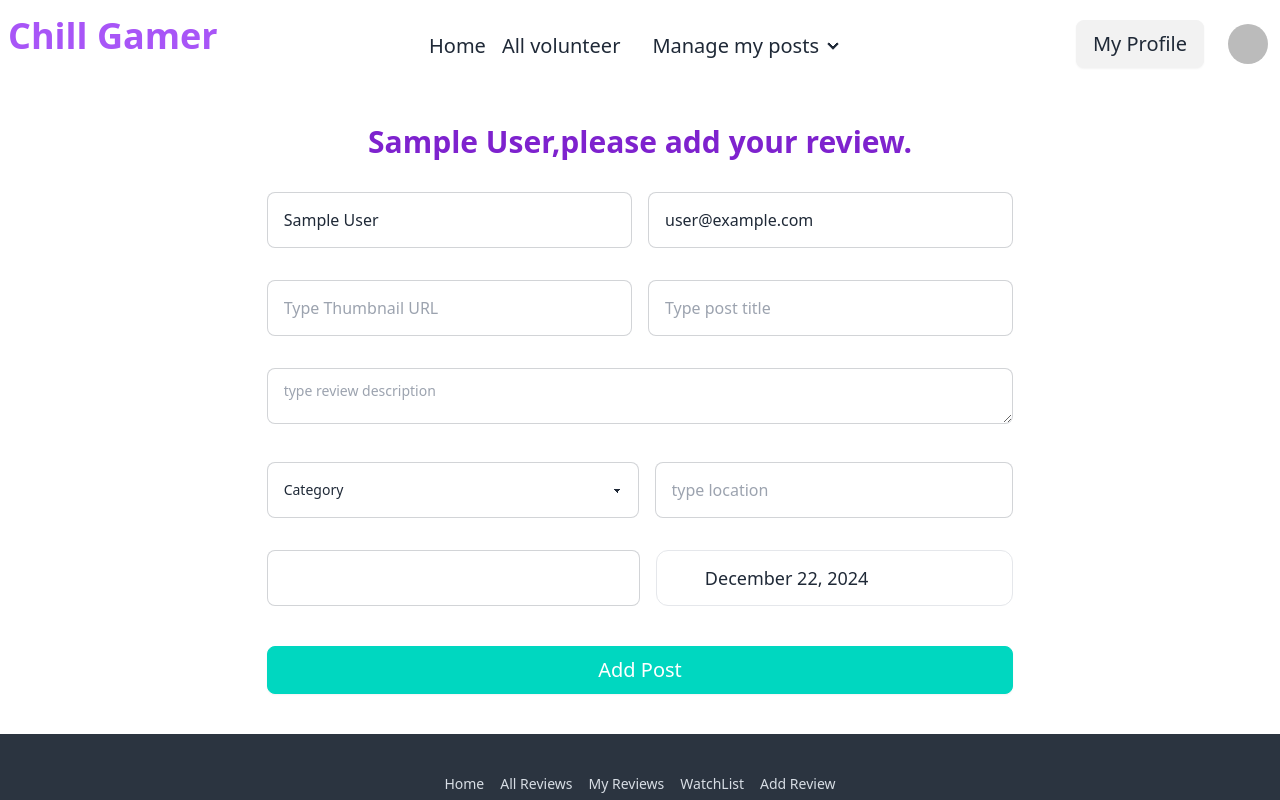
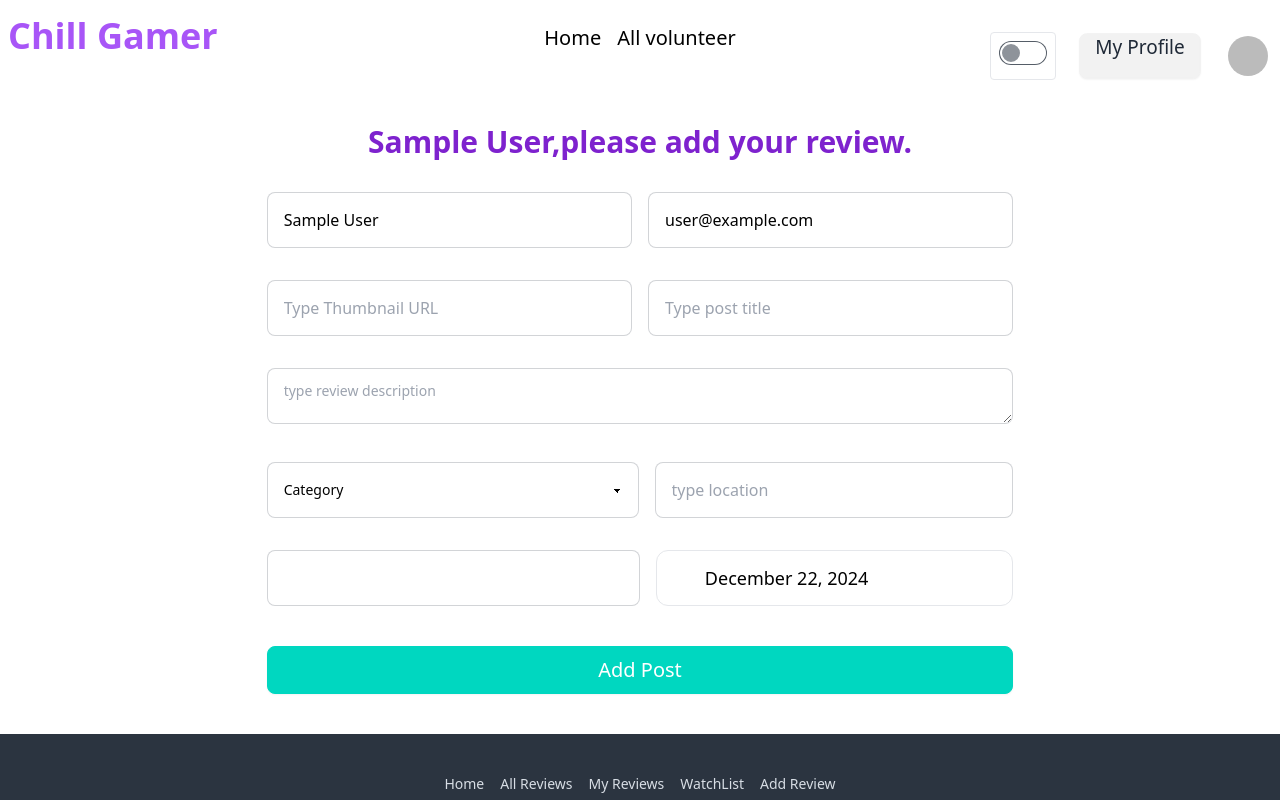
Before and after one commit to habibur5313/volunteer-management-website, a React (Vite) app: page /addVolunteer in a window 1280 px wide. Shown: the top 800 px of the page. Built offline with nearby package versions, Linux system fonts and the light colour scheme; no server answers; sample sign-in values are in the browser's storage.

Commit message:
dark mode toogleing added

```diff
--- a/src/Layout/MainLayout.jsx
+++ b/src/Layout/MainLayout.jsx
@@ -1,19 +1,36 @@
-import React from "react";
+import React, { useEffect, useState } from "react";
 import Navbar from "../SharedItems/Navbar";
 import { Outlet } from "react-router-dom";
 import Footer from "../SharedItems/Footer";
 
 const MainLayout = () => {
+  const [darkMode, setDarkMode] = useState(false);
+  const toggleDarkMode = () => {
+    setDarkMode(!darkMode);
+  };
+  useEffect(() => {
+    if (darkMode) {
+      document.documentElement.classList.add("dark");
+    } else {
+      document.documentElement.classList.remove("dark");
+    }
+  }, [darkMode]);
   return (
     <div>
+       <div
+        className={
+          darkMode ? "dark bg-gray-900 text-white" : "bg-white text-black"
+        }
+      >
       <div className="container mx-auto">
-        <Navbar></Navbar>
+        <Navbar toggleDarkMode={toggleDarkMode}></Navbar>
         <div className="min-h-[calc(100vh-380px)]">
           <Outlet></Outlet>
         </div>
       </div>
       <Footer></Footer>
     </div>
+    </div>
   );
 };
 
--- a/src/Pages/AddPost/AddVolunteerNeedPost.jsx
+++ b/src/Pages/AddPost/AddVolunteerNeedPost.jsx
@@ -71,12 +71,12 @@ const AddVolunteerNeedPost = () => {
             <input
               type="text"
               value={user?.displayName}
-              className="input input-bordered h-14 w-full"
+              className="input input-bordered h-14 w-full text-black"
             />
             <input
               type="text"
               value={user?.email}
-              className="input input-bordered w-full h-14"
+              className="input input-bordered w-full h-14 text-black"
             />
           </div>
           {/* thumbnail and title */}
@@ -85,17 +85,17 @@ const AddVolunteerNeedPost = () => {
               type="text"
               placeholder="Type Thumbnail URL"
               name="thumbnailUrl"
-              className="input input-bordered h-14 w-full"
+              className="input input-bordered h-14 w-full text-black"
             />
             <input
               type="text"
               placeholder="Type post title"
               name="postTitle"
-              className="input input-bordered w-full h-14"
+              className="input input-bordered w-full h-14 text-black"
             />
           </div>
           {/* Description */}
-          <div className="w-11/12 lg:w-9/12 xl:w-7/12 2xl:w-6/12 mx-auto mt-4 md:mt-8">
+          <div className="w-11/12 lg:w-9/12 xl:w-7/12 2xl:w-6/12 text-black mx-auto mt-4 md:mt-8">
             <textarea
               placeholder="type review description"
               name="description"
@@ -103,7 +103,7 @@ const AddVolunteerNeedPost = () => {
             ></textarea>
           </div>
           {/* category and location */}
-          <div className="w-11/12 lg:w-9/12 xl:w-7/12 2xl:w-6/12  mx-auto flex flex-col md:flex-row gap-4 mt-4 md:mt-8">
+          <div className="w-11/12 lg:w-9/12 xl:w-7/12 2xl:w-6/12 text-black  mx-auto flex flex-col md:flex-row gap-4 mt-4 md:mt-8">
             <select
               name="category"
               defaultValue={"Category"}
@@ -123,14 +123,14 @@ const AddVolunteerNeedPost = () => {
             />
           </div>
           {/* No. of volunteers needed and deadline */}
-          <div className="w-11/12 lg:w-9/12 xl:w-7/12 2xl:w-6/12  mx-auto flex flex-col md:flex-row gap-4 mt-4 md:mt-8">
+          <div className="w-11/12 lg:w-9/12 xl:w-7/12 2xl:w-6/12 text-black  mx-auto flex flex-col md:flex-row gap-4 mt-4 md:mt-8">
             <input
               type="number"
               name="volunteerNeeded"
               className="input input-bordered h-14 w-full"
             />
 
-            <div className="w-full h-14 border rounded-xl flex items-center justify-center">
+            <div className="w-full h-14 border text-black rounded-xl flex items-center justify-center">
 
               <DatePicker
                 selected={startDate}
--- a/src/Pages/AllVolunteerNeedPost/VolunteerCardDetails.jsx
+++ b/src/Pages/AllVolunteerNeedPost/VolunteerCardDetails.jsx
@@ -45,7 +45,7 @@ const VolunteerCardDetails = () => {
 
 
         <div className="flex-1">
-        <form action="">
+        <form action="" className="text-black">
         <input
               type="text"
               value={user?.displayName}
--- a/src/Pages/MyVolunteerNeedPosts/MyPostUpdate.jsx
+++ b/src/Pages/MyVolunteerNeedPosts/MyPostUpdate.jsx
@@ -78,7 +78,7 @@ const MyPostUpdate = () => {
         <h1 className="text-3xl mt-5 font-semibold animate__animated animate__pulse animate__infinite	infinite text-purple-700 text-center">
           {organizerName}, Update your review.
         </h1>
-        <form onSubmit={handleUpdateReview}>
+        <form onSubmit={handleUpdateReview} className="text-black">
           <div className="w-11/12 lg:w-9/12 xl:w-7/12 2xl:w-6/12  mx-auto flex flex-col md:flex-row gap-4 mt-4 md:mt-8">
             <input
               type="text"
--- a/src/SharedItems/Navbar.jsx
+++ b/src/SharedItems/Navbar.jsx
@@ -3,7 +3,7 @@ import { Link, NavLink, useLocation } from "react-router-dom";
 import { Tooltip } from "react-tooltip";
 import { AuthContext } from "../Context/AuthProvider";
 
-const Navbar = () => {
+const Navbar = ({ toggleDarkMode }) => {
   const { user, handleSignOut } = useContext(AuthContext);
   const { pathname } = useLocation();
 
@@ -33,13 +33,26 @@ const Navbar = () => {
           >
             <NavLink to={"/"}>Home</NavLink>
             <NavLink to={"/allVolunteer"}>All volunteer</NavLink>
+            {user && (
+              <NavLink to={"/addVolunteer"}>Add Volunteer need Post</NavLink>
+            )}
+            {user && (
               <li>
                 <a>Manage my posts</a>
                 <ul className="p-2 ">
-          <li><NavLink to={'/myVolunteerNeedPosts'}>My volunteer need posts</NavLink></li>
-          <li><NavLink to={'/myVolunteerRequestPost'}>My Volunteer Request Post</NavLink></li>
+                  <li>
+                    <NavLink to={"/myVolunteerNeedPosts"}>
+                      My volunteer need posts
+                    </NavLink>
+                  </li>
+                  <li>
+                    <NavLink to={"/myVolunteerRequestPost"}>
+                      My Volunteer Request Post
+                    </NavLink>
+                  </li>
                 </ul>
               </li>
+            )}
           </ul>
         </div>
         <h1 className="text-4xl font-semibold text-purple-500">Chill Gamer</h1>
@@ -48,35 +61,55 @@ const Navbar = () => {
         <ul className="menu menu-horizontal flex items-center px-1 gap-2 xl:gap-4 text-xl font-medium ">
           <NavLink to={"/"}>Home</NavLink>
           <NavLink to={"/allVolunteer"}>All volunteer</NavLink>
-        <li>
-        <details>
-          <summary>Manage my posts</summary>
-          <ul className="p-2 z-20 shadow">
-            <li><NavLink to={'/myVolunteerNeedPosts'}>My volunteer need posts</NavLink></li>
-            <li><NavLink to={'/myVolunteerRequestPost'}>My Volunteer Request Post</NavLink></li>
-          </ul>
-        </details>
-      </li>
         </ul>
       </div>
       <div className="navbar-end">
+        <button
+          onClick={toggleDarkMode}
+          className="p-2 m-4 border rounded hidden sm:block"
+        >
+          <input
+            type="checkbox"
+            value="synthwave"
+            className="toggle theme-controller"
+          />
+        </button>
         {user ? (
           <div className="flex items-center gap-4 relative">
-            <div className="dropdown">
+            <div className="dropdown text-black">
               <div
                 tabIndex={0}
                 role="button"
-                className="btn m-1 text-xl font-medium"
+                className="btn m-1 text-xl hidden md:block font-medium"
               >
                 My Profile
               </div>
               <ul
                 tabIndex={0}
-                className="dropdown-content menu text-xl font-medium  space-y-4 py-4 mt-2 rounded-box bg-zinc-200 z-20  w-60 p-2 shadow"
+                className="dropdown-content menu text-xl font-medium  space-y-4 py-4 mt-2 rounded-box bg-zinc-200 z-50  w-60 p-2 shadow"
               >
-               {user && <NavLink to={"/addVolunteer"}>Add Volunteer need Post</NavLink>}
-      {user && <NavLink to={"/myPosts"}>Manage My Posts</NavLink>}
-      {/* {user && <NavLink to={"/WatchList"}>WatchList</NavLink>} */}
+                {user && (
+                  <NavLink to={"/addVolunteer"}>
+                    Add Volunteer need Post
+                  </NavLink>
+                )}
+                <li>
+                  <details>
+                    <summary>Manage my posts</summary>
+                    <ul className="p-2 z-50 shadow">
+                      <li>
+                        <NavLink to={"/myVolunteerNeedPosts"}>
+                          My volunteer need posts
+                        </NavLink>
+                      </li>
+                      <li>
+                        <NavLink to={"/myVolunteerRequestPost"}>
+                          My Volunteer Request Post
+                        </NavLink>
+                      </li>
+                    </ul>
+                  </details>
+                </li>
               </ul>
             </div>
             <div className="dropdown dropdown-hover">
--- a/src/index.css
+++ b/src/index.css
@@ -1,3 +1,10 @@
 @tailwind base;
 @tailwind components;
 @tailwind utilities;
+
+a.active {
+                    background-color: black;
+                    color: white;
+                    border-radius: 10px;
+                    padding: 2px 10px;
+}
```
Lines whose indentation alone changed are shown as unchanged.
